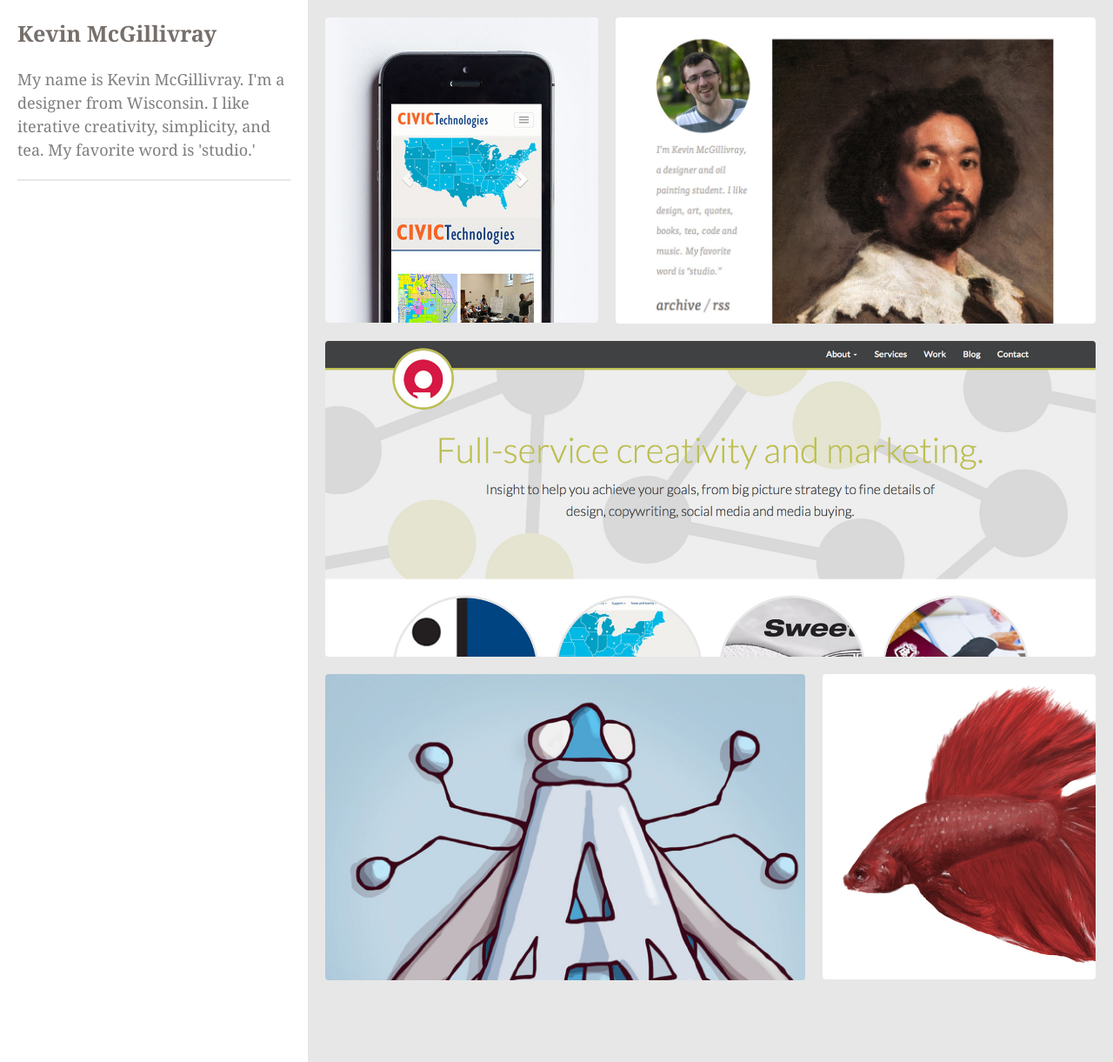
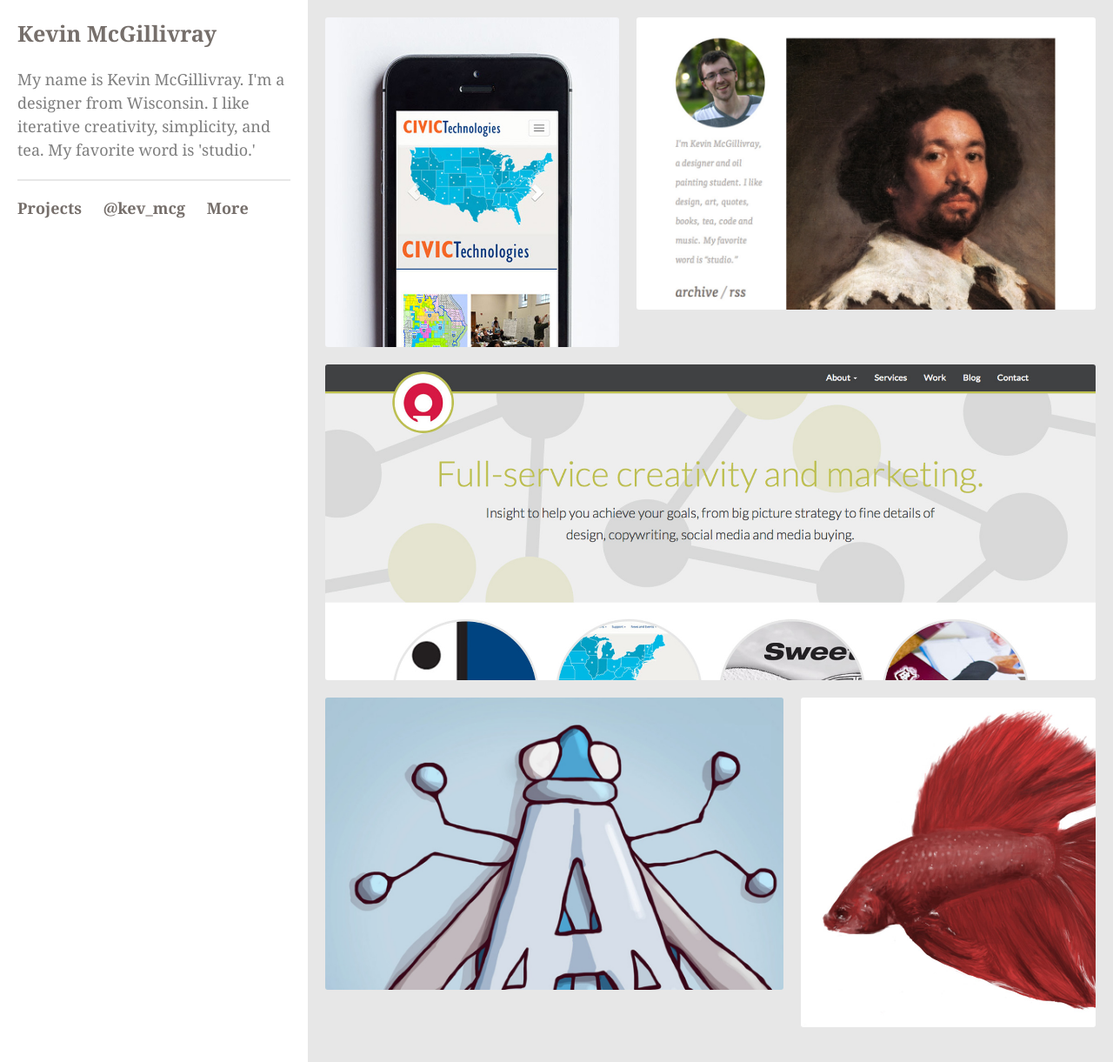
Before and after one commit to kmcgillivray/kmcgillivray.github.io, a Jekyll site: the page built from index.html, in a window 1280 px wide and 1221 px high. Shown: the whole window at 87% size. Built offline with Jekyll 4.4.1, drawn with Linux system fonts in a browser that asks for light colours.

Commit message:
Refine grid styles, add navbar back in.

```diff
--- a/_includes/sidebar.html
+++ b/_includes/sidebar.html
@@ -2,6 +2,19 @@
 			<h1 class="sidebar-title"><a href="/">Kevin McGillivray</a></h1>
 			<p>{{ site.description }}</p>
 			<hr>
+			<nav class="nav">
+				<ul>
+					<li>
+						<a href="/">Projects</a>
+					</li>
+					<li>
+						<a href="http://twitter.com/kev_mcg">@kev_mcg</a>
+					</li>
+					<li>
+						<a href="/about">More</a>
+					</li>
+				<ul>
+			</nav>
 			<h3>{{ page.title }}</h3>
 			{% if page.next.url %}
 			  <p>Previous project: <a href="{{page.next.url}}">{{page.next.title}}</a></p>
--- a/css/main.css
+++ b/css/main.css
@@ -22,49 +22,30 @@ body {
 	color: #7E7E7E;
 	background-color: #E7E7E7;
 }
-@media (min-width: 768px) {
-	body {
-	}
-}
 img {
 	width: 100%;
 	height: auto;
 	border-radius: 3px;
+	margin-bottom: 20px;
 }
 
 /*
  * The Grid
  */
 
-.sidebar {
-	padding: 20px;
+.main {
+	padding-left: 20px;
+	padding-right: 20px;
+	padding-bottom: 20px;
+	padding-top: 20px;
 }
-@media (min-width: 768px) {
-	.sidebar {
-		width: 27.6373%;
-		float: left;
-		background-color: white;
-		height: 100%;
-	}
-	.main {
-		width: 72.3627%;
-		margin-left: 27.6373%;
-		float: left;
-		padding-bottom: 20px;
-	}
+@media (min-width: 468px) {
 	.project:nth-child(5n+1),
 	.project:nth-child(5n) {
 		width: 38.1971%;
 		float: left;
-		padding-left: 20px;
-		padding-right: 20px;
 	}
 	.project:nth-child(5n-3) {
-		width: 61.8029%;
-		float: left;
-		padding-right: 20px;
-	}
-	.project:nth-child(5n-1) {
 		width: 61.8029%;
 		float: left;
 		padding-left: 20px;
@@ -72,8 +53,23 @@ img {
 	.project:nth-child(5n-2) {
 		width: 100%;
 		float: left;
+	}
+	.project:nth-child(5n-1) {
+		width: 61.8029%;
+		float: left;
 		padding-right: 20px;
-		padding-left: 20px;
+	}
+}
+@media (min-width: 768px) {
+	.sidebar {
+		width: 27.6373%;
+		float: left;
+		height: 100%;
+	}
+	.main {
+		width: 72.3627%;
+		margin-left: 27.6373%;
+		float: left;
 	}
 }
 
@@ -101,17 +97,24 @@ hr {
  * Sidebar
  */
 
+.sidebar {
+	padding: 20px;
+	background-color: white;
+	overflow: auto;
+}
 @media (min-width: 768px) {
 	.sidebar {
 		position: fixed;
 	}
 }
-.sidebar .nav {
+.sidebar .nav ul {
 	list-style: none;
 	padding-left: 0;
 }
-.sidebar .nav li {
+.sidebar .nav ul li {
+	margin-right: 20px;
 	margin-bottom: 5px;
+	display: inline-block;
 }
 .sidebar-title {
 	font-size: 1.4rem;
@@ -124,9 +127,6 @@ hr {
  */
 
 .project {
+	height: 100%;
 	font-size: 0px;
-	padding-top: 20px;
 }
-.project img {
-	border-radius: 4px;
-}
--- a/index.html
+++ b/index.html
@@ -3,11 +3,13 @@ layout: default
 ---
 
 {% for post in site.posts %}
-		<a class="project" href="{{ post.url }}">
+		<div class="project">
+			<a href="{{ post.url }}">
 				{% if post.image %}
 			  	<img src="/img/{{ post.image }}">
 				{% else %}
 					<img src="holder.js/100%x348">
 				{% endif %}
 			</a>
+		</div>
 {% endfor %}
```
Lines whose indentation alone changed are shown as unchanged.
